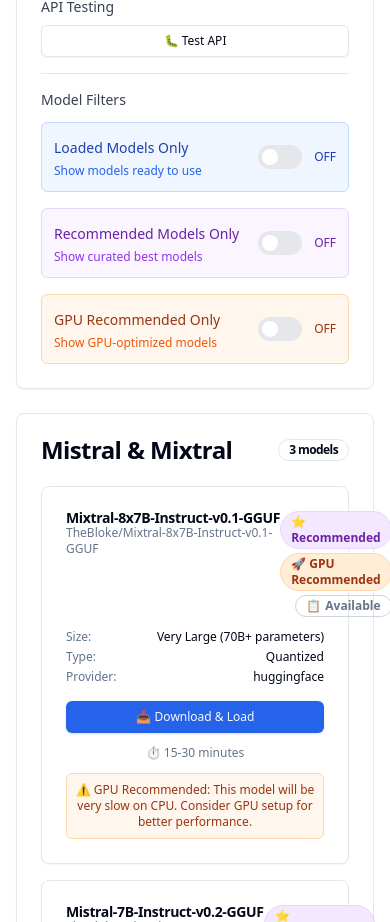
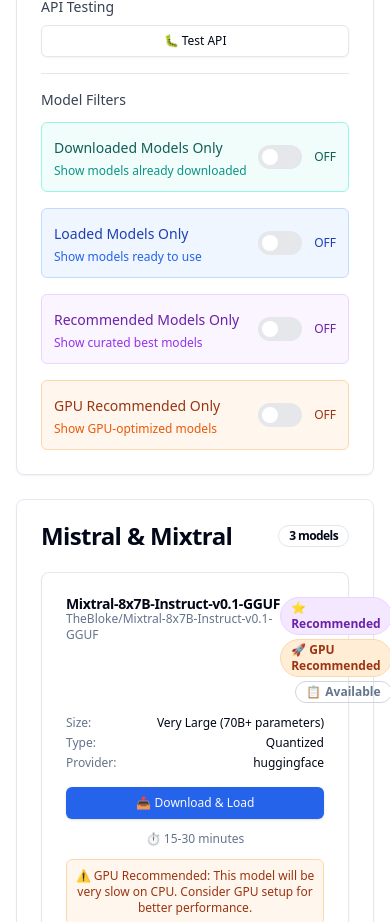
Before and after one commit to arun-gupta/mistral-playground, a React (Vite) app in the folder frontend/: page /models in a window 390 px wide. Shown: the part 1020-1942 px from the top of the page. Built offline with nearby package versions, Linux system fonts and the light colour scheme; no server answers.

Commit message:
Add Downloaded Models Only toggle as first filter option

```diff
--- a/frontend/src/pages/Comparison.tsx
+++ b/frontend/src/pages/Comparison.tsx
@@ -44,6 +44,7 @@
   const [loading, setLoading] = useState(false)
   const [error, setError] = useState('')
   const [showLoadedOnly, setShowLoadedOnly] = useState(false)
+  const [showDownloadedOnly, setShowDownloadedOnly] = useState(false)
   const [showRecommendedOnly, setShowRecommendedOnly] = useState(false)
   const [showGPURecommendedOnly, setShowGPURecommendedOnly] = useState(false)
   const [filterBy, setFilterBy] = useState<'all' | 'mistral' | 'llama' | 'gemma' | 'mixtral' | 'dialogpt' | 'recommended'>('all')
@@ -160,6 +161,14 @@
     // Apply advanced variants filter
     if (!showAdvanced) {
       filtered = filtered.filter(modelName => isKeyVariant(modelName))
+    }
+
+    // Apply downloaded filter
+    if (showDownloadedOnly) {
+      filtered = filtered.filter(modelName => {
+        const modelStatus = modelStatuses.find(m => m.name === modelName)
+        return modelStatus && (modelStatus.download_progress === 100 || modelStatus.size_on_disk)
+      })
     }
 
     // Apply loaded filter
@@ -370,7 +379,33 @@
             {/* Model Filters Section */}
             <div className="border-t border-gray-200 pt-4">
               <h3 className="text-sm font-medium text-gray-700 mb-3">Model Filters</h3>
-              <div className="grid grid-cols-1 md:grid-cols-3 gap-4">
+              <div className="grid grid-cols-1 md:grid-cols-2 lg:grid-cols-4 gap-4">
+                {/* Downloaded Models Toggle */}
+                <div className="flex items-center justify-between p-3 bg-teal-50 border border-teal-200 rounded-md">
+                  <div>
+                    <span className="text-sm font-medium text-teal-800">Downloaded Models Only</span>
+                    <p className="text-xs text-teal-600 mt-1">Show models already downloaded</p>
+                  </div>
+                  <div className="flex items-center space-x-3">
+                    <button
+                      type="button"
+                      onClick={() => setShowDownloadedOnly(!showDownloadedOnly)}
+                      className={`relative inline-flex h-6 w-11 items-center rounded-full transition-colors focus:outline-none focus:ring-2 focus:ring-teal-500 focus:ring-offset-2 ${
+                        showDownloadedOnly ? 'bg-teal-600' : 'bg-gray-200'
+                      }`}
+                    >
+                      <span
+                        className={`inline-block h-4 w-4 transform rounded-full bg-white transition-transform ${
+                          showDownloadedOnly ? 'translate-x-6' : 'translate-x-1'
+                        }`}
+                      />
+                    </button>
+                    <span className="text-xs font-medium text-teal-800">
+                      {showDownloadedOnly ? 'ON' : 'OFF'}
+                    </span>
+                  </div>
+                </div>
+
                 {/* Loaded Models Toggle */}
                 <div className="flex items-center justify-between p-3 bg-blue-50 border border-blue-200 rounded-md">
                   <div>
--- a/frontend/src/pages/Models.tsx
+++ b/frontend/src/pages/Models.tsx
@@ -46,6 +46,7 @@
   const [sortBy, setSortBy] = useState<SortOption>('size')
   const [filterBy, setFilterBy] = useState<FilterOption>('all')
   const [showAdvanced, setShowAdvanced] = useState(true)  // Changed from false to true
+  const [showDownloadedOnly, setShowDownloadedOnly] = useState(false)  // New toggle for downloaded models
   const [showLoadedOnly, setShowLoadedOnly] = useState(false)  // New toggle for loaded models
   const [showRecommendedOnly, setShowRecommendedOnly] = useState(false)  // Toggle for recommended models
   const [showGPURecommendedOnly, setShowGPURecommendedOnly] = useState(false)  // Toggle for GPU recommended models
@@ -140,6 +141,11 @@
     // Apply loaded filter
     if (showLoadedOnly) {
       filteredModels = filteredModels.filter(model => model.is_loaded)
+    }
+
+    // Apply downloaded filter
+    if (showDownloadedOnly) {
+      filteredModels = filteredModels.filter(model => model.download_progress === 100 || model.size_on_disk)
     }
 
     // Apply recommended filter
@@ -995,7 +1001,33 @@
             {/* Model Filters Section */}
             <div className="border-t border-gray-200 pt-4">
               <h3 className="text-sm font-medium text-gray-700 mb-3">Model Filters</h3>
-              <div className="grid grid-cols-1 md:grid-cols-3 gap-4">
+              <div className="grid grid-cols-1 md:grid-cols-2 lg:grid-cols-4 gap-4">
+                {/* Downloaded Models Toggle */}
+                <div className="flex items-center justify-between p-3 bg-teal-50 border border-teal-200 rounded-md">
+                  <div>
+                    <span className="text-sm font-medium text-teal-800">Downloaded Models Only</span>
+                    <p className="text-xs text-teal-600 mt-1">Show models already downloaded</p>
+                  </div>
+                  <div className="flex items-center space-x-3">
+                    <button
+                      type="button"
+                      onClick={() => setShowDownloadedOnly(!showDownloadedOnly)}
+                      className={`relative inline-flex h-6 w-11 items-center rounded-full transition-colors focus:outline-none focus:ring-2 focus:ring-teal-500 focus:ring-offset-2 ${
+                        showDownloadedOnly ? 'bg-teal-600' : 'bg-gray-200'
+                      }`}
+                    >
+                      <span
+                        className={`inline-block h-4 w-4 transform rounded-full bg-white transition-transform ${
+                          showDownloadedOnly ? 'translate-x-6' : 'translate-x-1'
+                        }`}
+                      />
+                    </button>
+                    <span className="text-xs font-medium text-teal-800">
+                      {showDownloadedOnly ? 'ON' : 'OFF'}
+                    </span>
+                  </div>
+                </div>
+
                 {/* Loaded Models Toggle */}
                 <div className="flex items-center justify-between p-3 bg-blue-50 border border-blue-200 rounded-md">
                   <div>
```
